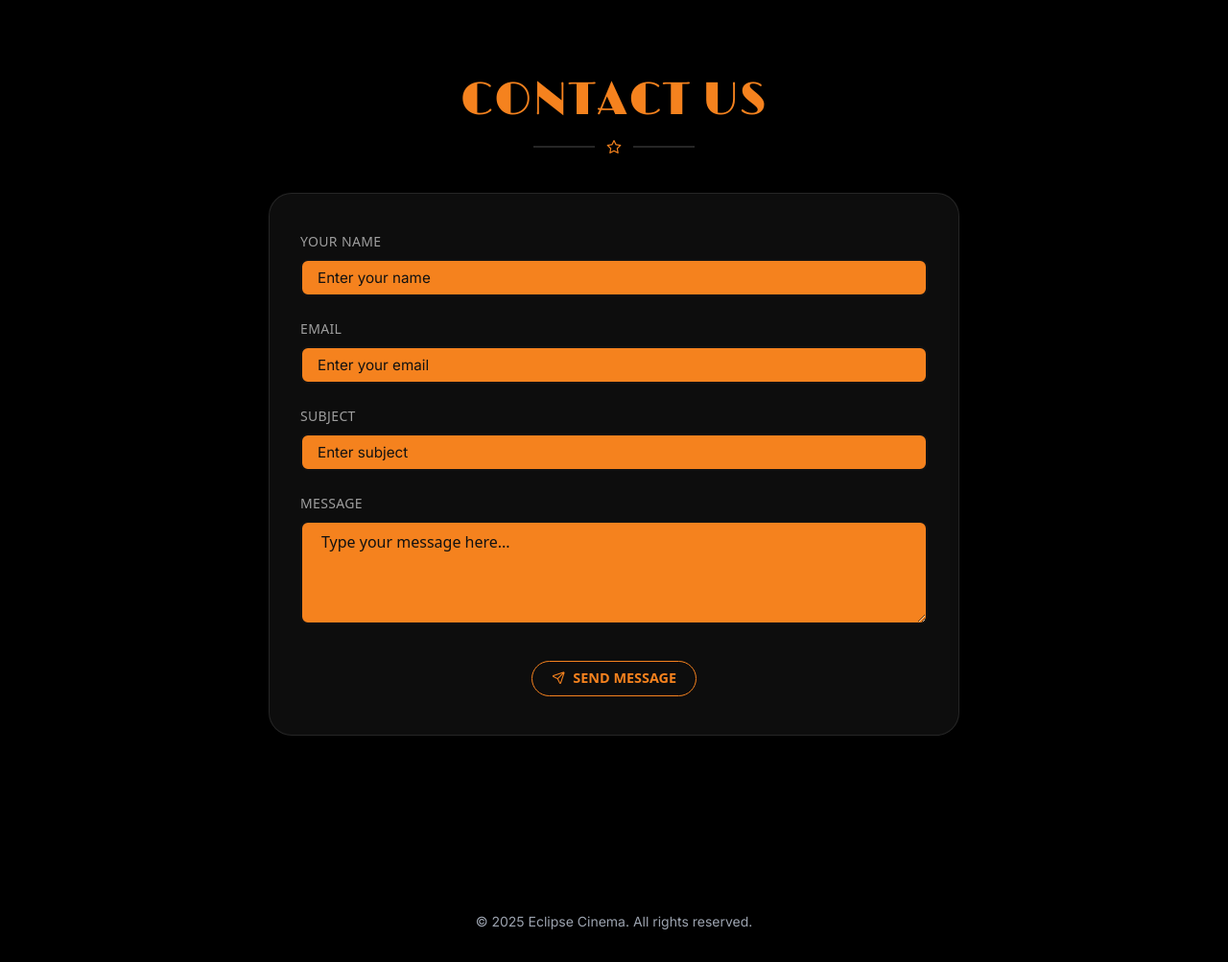
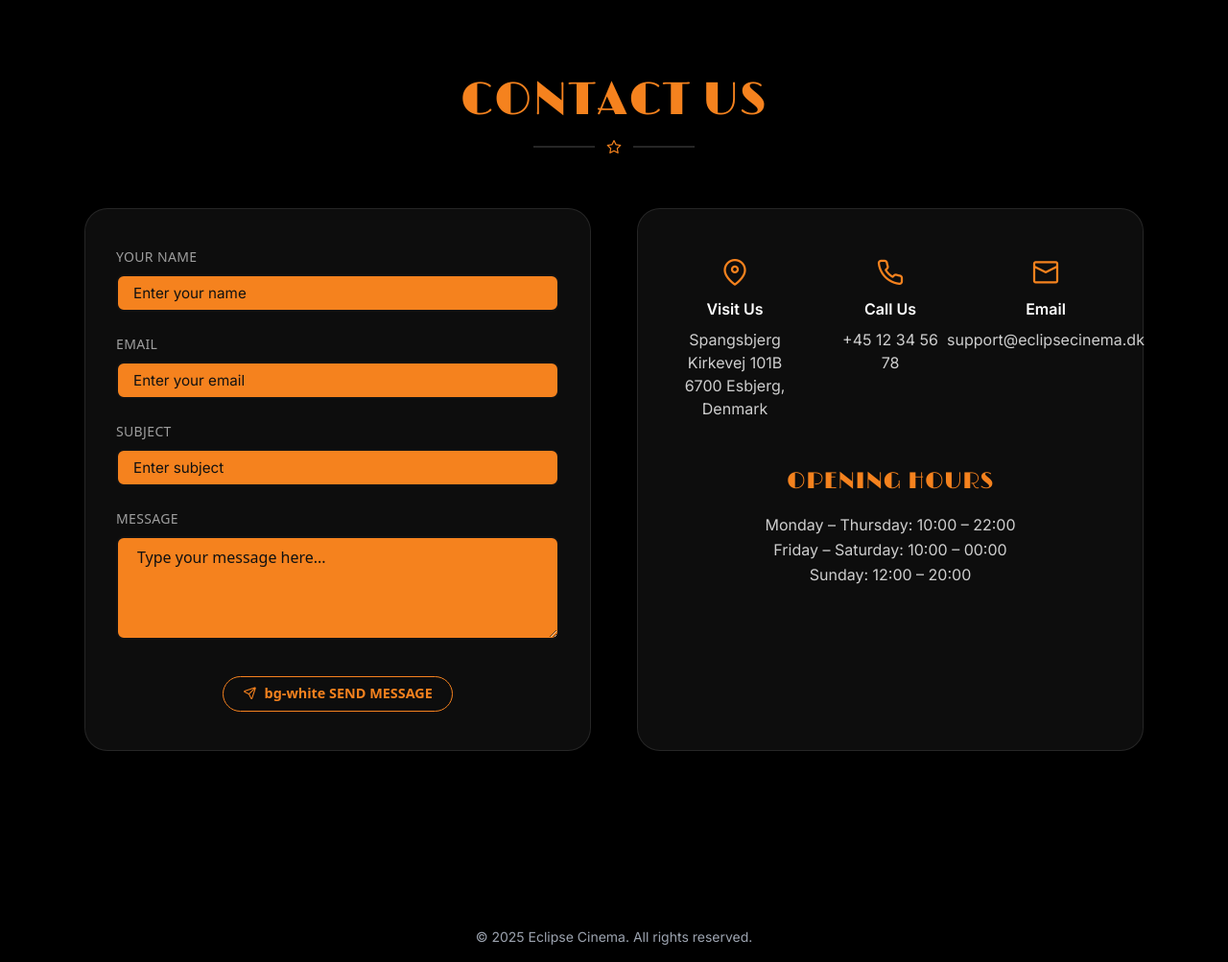
Before and after one commit to reasonsx/cinema-website, a PHP site: page /cinema-website/ in a window 1280 px wide. Shown: the part 2858-3861 px from the top of the page at 96% size. Before the commit the page ends 3827 px from the top, so only its background shows below. Run offline with PHP 8.4, Linux system fonts and the light colour scheme; data comes from the database, SQL or seed files in the repository; some libraries are stand-ins or nearby versions.

Commit message:
Update contact-form.php

```diff
--- a/components/frontpage/contact/contact-form.php
+++ b/components/frontpage/contact/contact-form.php
@@ -15,11 +15,11 @@ if (empty($_SESSION['csrf'])) {
 }
 ?>
 
+<section id="contact-us" class="py-20 bg-black text-white">
+    <div class="mx-auto max-w-6xl px-6">
 
-<section id="contact-us" class="py-20 bg-black text-white">
-    <div class="mx-auto max-w-3xl px-6 text-center">
         <!-- Header -->
-        <div class="mb-10">
+        <div class="text-center mb-14">
             <h2 class="text-5xl font-[Limelight] tracking-wide text-[var(--secondary)]">CONTACT US</h2>
             <div class="mt-4 flex items-center justify-center gap-3">
                 <span class="h-[2px] w-16 bg-white/15"></span>
@@ -27,6 +27,11 @@ if (empty($_SESSION['csrf'])) {
                 <span class="h-[2px] w-16 bg-white/15"></span>
             </div>
         </div>
+
+        <!-- GRID: form + info -->
+        <div class="grid grid-cols-1 md:grid-cols-2 gap-12">
+
+            <!-- CONTACT FORM BOX -->
             <form
                     action="contact-submit.php"
                     method="post"
@@ -37,67 +42,97 @@ if (empty($_SESSION['csrf'])) {
 
                 <!-- Name -->
                 <div>
-        <label for="name" class="block text-sm uppercase tracking-wide text-white/60 mb-2">Your Name</label>
+                    <label class="block text-sm uppercase tracking-wide text-white/60 mb-2">Your Name</label>
                     <input
-            type="text"
-            id="name"
-            name="name"
-            required
+                            type="text" name="name" required
                             placeholder="Enter your name"
-            class="w-full rounded-full bg-white/5 border border-white/15 px-5 py-3 text-white placeholder-white/40 focus:outline-none focus:ring-2 focus:ring-[var(--secondary)]"
+                            class="w-full rounded-full bg-white/5 border border-white/15 px-5 py-3 placeholder-white/40 focus:ring-2 focus:ring-[var(--secondary)]"
                     >
                 </div>
 
                 <!-- Email -->
                 <div>
-        <label for="email" class="block text-sm uppercase tracking-wide text-white/60 mb-2">Email</label>
+                    <label class="block text-sm uppercase tracking-wide text-white/60 mb-2">Email</label>
                     <input
-            type="email"
-            id="email"
-            name="email"
-            required
+                            type="email" name="email" required
                             placeholder="Enter your email"
-            class="w-full rounded-full bg-white/5 border border-white/15 px-5 py-3 text-white placeholder-white/40 focus:outline-none focus:ring-2 focus:ring-[var(--secondary)]"
+                            class="w-full rounded-full bg-white/5 border border-white/15 px-5 py-3 placeholder-white/40 focus:ring-2 focus:ring-[var(--secondary)]"
                     >
                 </div>
 
                 <!-- Subject -->
                 <div>
-        <label for="subject" class="block text-sm uppercase tracking-wide text-white/60 mb-2">Subject</label>
+                    <label class="block text-sm uppercase tracking-wide text-white/60 mb-2">Subject</label>
                     <input
-            type="text"
-            id="subject"
-            name="subject"
-            required
+                            type="text" name="subject" required
                             placeholder="Enter subject"
-            class="w-full rounded-full bg-white/5 border border-white/15 px-5 py-3 text-white placeholder-white/40 focus:outline-none focus:ring-2 focus:ring-[var(--secondary)]"
+                            class="w-full rounded-full bg-white/5 border border-white/15 px-5 py-3 placeholder-white/40 focus:ring-2 focus:ring-[var(--secondary)]"
                     >
                 </div>
 
                 <!-- Message -->
                 <div>
-        <label for="message" class="block text-sm uppercase tracking-wide text-white/60 mb-2">Message</label>
+                    <label class="block text-sm uppercase tracking-wide text-white/60 mb-2">Message</label>
                     <textarea
-            id="message"
-            name="message"
-            rows="5"
-            required
+                            name="message" rows="5" required
                             placeholder="Type your message here..."
-            class="w-full rounded-2xl bg-white/5 border border-white/15 px-5 py-3 text-white placeholder-white/40 focus:outline-none focus:ring-2 focus:ring-[var(--secondary)]"
+                            class="w-full rounded-2xl bg-white/5 border border-white/15 px-5 py-3 placeholder-white/40 focus:ring-2 focus:ring-[var(--secondary)]"
                     ></textarea>
                 </div>
 
                 <!-- Submit Button -->
                 <div class="text-center pt-3">
-        <button
-            type="submit"
-            class="btn"
-        >
-            <i class="pi pi-send"></i>
+                    <button type="submit" class="btn">
+                        <i class="pi pi-send"></i>bg-white
                         SEND MESSAGE
                     </button>
                 </div>
             </form>
 
+            <!-- CONTACT DETAILS BOX -->
+            <div class="rounded-3xl border border-white/10 bg-white/5 backdrop-blur-sm shadow-2xl px-10 py-12 flex flex-col gap-12">
+
+                <!-- Contact Methods Grid -->
+                <div class="grid grid-cols-1 sm:grid-cols-3 gap-10 text-center">
+
+                    <!-- Address -->
+                    <div class="flex flex-col items-center gap-2">
+                        <i class="pi pi-map-marker text-3xl text-[var(--secondary)]"></i>
+                        <p class="font-semibold text-white">Visit Us</p>
+                        <p class="text-white/80">
+                            Spangsbjerg Kirkevej 101B<br>6700 Esbjerg, Denmark
+                        </p>
+                    </div>
+
+                    <!-- Phone -->
+                    <div class="flex flex-col items-center gap-2">
+                        <i class="pi pi-phone text-3xl text-[var(--secondary)]"></i>
+                        <p class="font-semibold text-white">Call Us</p>
+                        <p class="text-white/80">+45 12 34 56 78</p>
+                    </div>
+
+                    <!-- Email -->
+                    <div class="flex flex-col items-center gap-2">
+                        <i class="pi pi-envelope text-3xl text-[var(--secondary)]"></i>
+                        <p class="font-semibold text-white">Email</p>
+                        <p class="text-white/80">support@eclipsecinema.dk</p>
+                    </div>
+                </div>
+
+                <!-- Opening Hours -->
+                <div class="text-center">
+                    <h4 class="text-2xl font-[Limelight] tracking-wide text-[var(--secondary)] mb-4">
+                        OPENING HOURS
+                    </h4>
+                    <div class="text-white/80 leading-relaxed">
+                        <p>Monday – Thursday: 10:00 – 22:00</p>
+                        <p>Friday – Saturday: 10:00 – 00:00</p>
+                        <p>Sunday: 12:00 – 20:00</p>
+                    </div>
+                </div>
+
+            </div>
+        </div>
+
     </div>
 </section>
```
Lines whose indentation alone changed are shown as unchanged.
